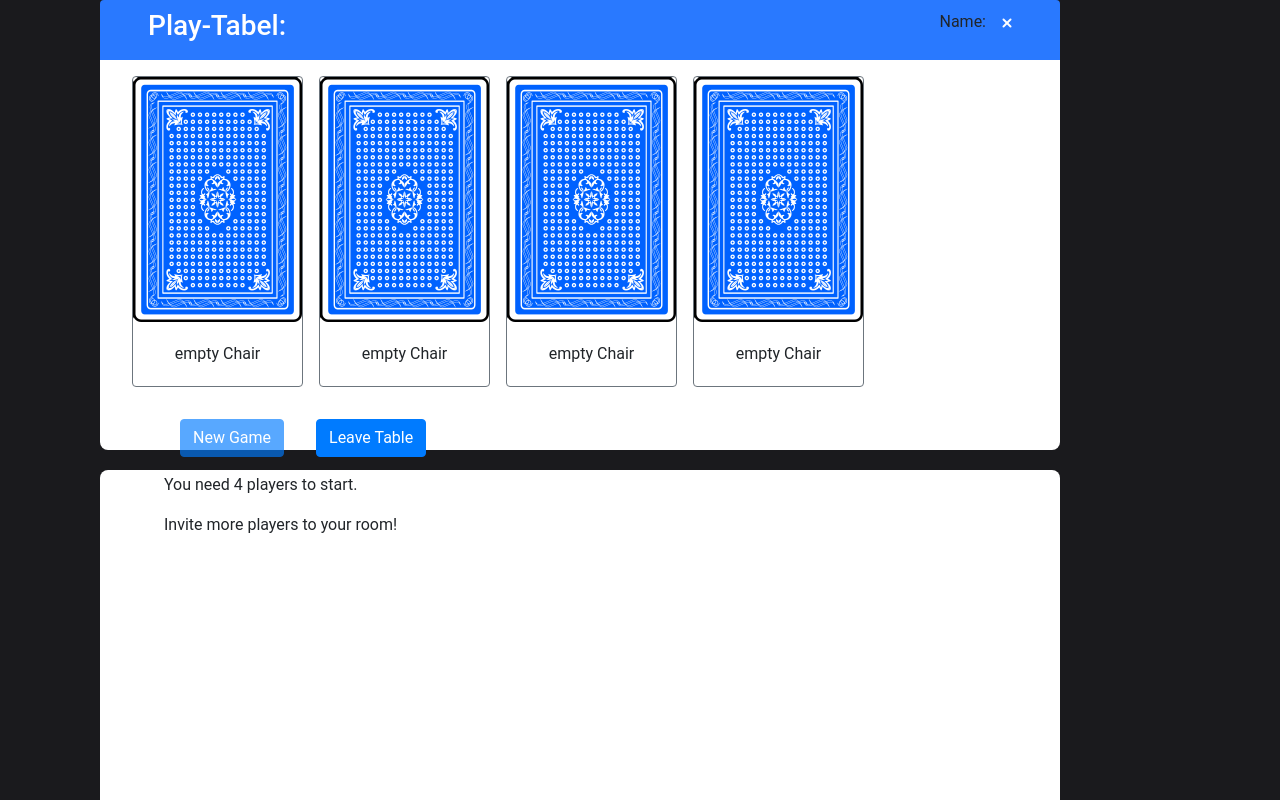
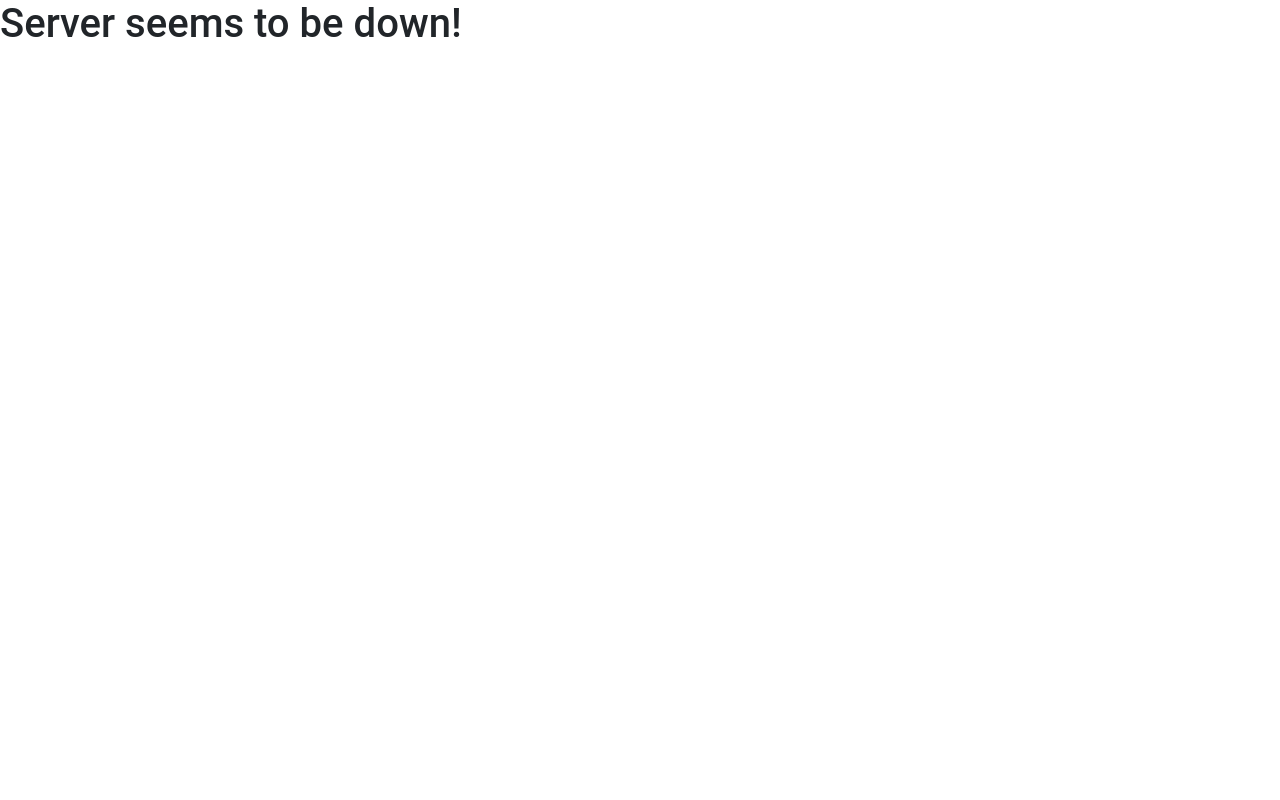
Before and after one commit to JanMeckelholt/doko_socketio, a React (Create React App) app in the folder client/: page /doko in a window 1280 px wide. Shown: the top 800 px of the page. Built offline with nearby package versions, Linux system fonts and the light colour scheme.

Commit message:
Server Down Message added

```diff
--- a/client/src/components/Doko/Doko.js
+++ b/client/src/components/Doko/Doko.js
@@ -14,6 +14,7 @@ import PlayTable from '../PlayTable/PlayTable'
 
 let socket;
 
+
 const Doko = ({location}) => {
 
 
@@ -26,6 +27,7 @@ const Doko = ({location}) => {
 
 
     //const [players, setPlayers] = useState('');
+    const [connected, setConnected] = useState(false);
 
     const INITTRICK = ['back', 'back', 'back', 'back'];
     const INITGAME = {trick: INITTRICK, deck: [], currentPlayerIndex:0, players:[], room:''};
@@ -49,18 +51,30 @@ const Doko = ({location}) => {
         socket = io(SERVERENDPOINT);
         console.log(socket);
         console.log('name: ' + name, ', room: ' + room)
-
+        setConnected(true);
         socket.emit('join', {name, room}, (game)=>{
             setGame(game);
         });
 
+
         return () => {
             socket.close();
+            setConnected(false);
         }
 
     }, [SERVERENDPOINT, location.search]);
 
     useEffect(()=>{
+        socket.on('connect_error', () => {
+            console.log('Failed to connect to server');
+            setConnected(false);
+            setTimeout(() => {
+              socket.connect();
+            }, 1000);
+        });
+        socket.on('connect', ()=>{
+            setConnected(true);
+        });
         socket.on('gameUpdate', (game)=>{
             setGame(game);
             setTrick(game.trick)
@@ -100,6 +114,8 @@ const Doko = ({location}) => {
 
 
     return(
+        <div>
+            {(connected) ? (
                 <div className="outerContainer">
                 <div className="containerPlayTable">
                     <Infobar room={game.room} playerName={getPlayer() ? getPlayer().name : '' } />
@@ -112,6 +128,12 @@ const Doko = ({location}) => {
                 </div>
                 <TextContainer players={game.players}/>
             </div>
+            ): (
+                <div>
+                    <h1>Server seems to be down!</h1>
+                </div>
+            )}
+        </div>
     )
 }
 
```
Lines whose indentation alone changed are shown as unchanged.
